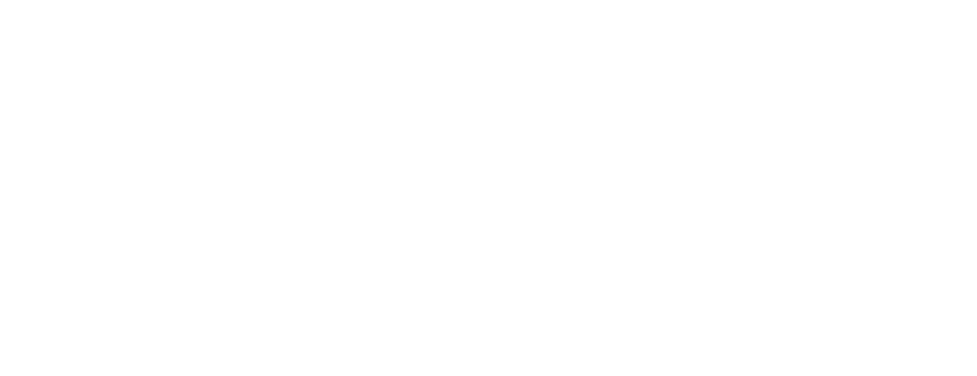
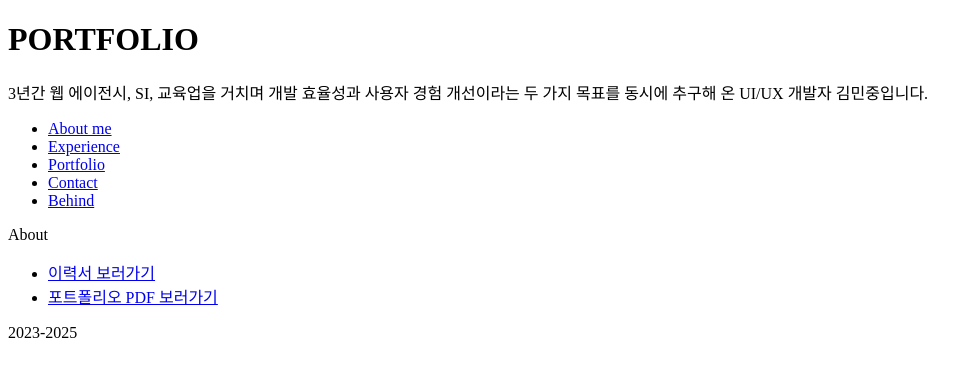
Before and after one commit to f1m1nn2r/my-portfolio, a React (Vite) app: page / in a window 1280 px wide. Shown: the top 376 px of the page, without its empty margins (0-977 px from the left). Built offline with nearby package versions, Linux system fonts and the light colour scheme.

Commit message:
feat(layout): 대략적인 구조 설정
- App.tsx : 중첩 라우팅 Outlet 사용하여 페이지별 대략적인 구조 세팅

```diff
--- a/src/App.jsx
+++ b/src/App.jsx
@@ -1,3 +1,25 @@
+import { BrowserRouter as Router, Routes, Route } from "react-router-dom";
+import Layout from "./components/Layout";
+import About from "./pages/About";
+import Experience from "./pages/Experience";
+import Portfolio from "./pages/Portfolio";
+import Contact from "./pages/Contact";
+import Behind from "./pages/Behind";
+
 export default function App() {
-  return <></>;
+  return (
+    <>
+      <Router>
+        <Routes>
+          <Route path="/" element={<Layout />}>
+            <Route index element={<About />} />
+            <Route path="experience" element={<Experience />} />
+            <Route path="portfolio" element={<Portfolio />} />
+            <Route path="contact" element={<Contact />} />
+            <Route path="behind" element={<Behind />} />
+          </Route>
+        </Routes>
+      </Router>
+    </>
+  );
 }
```
